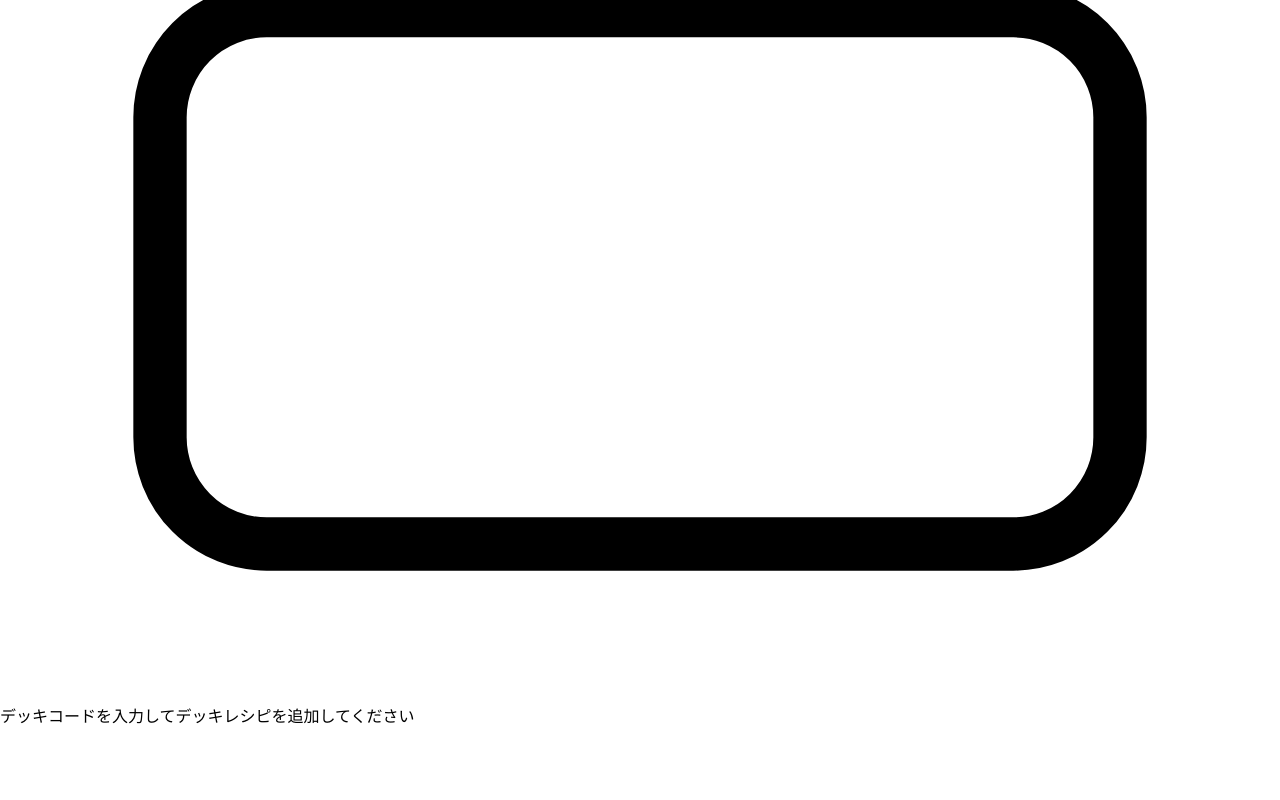
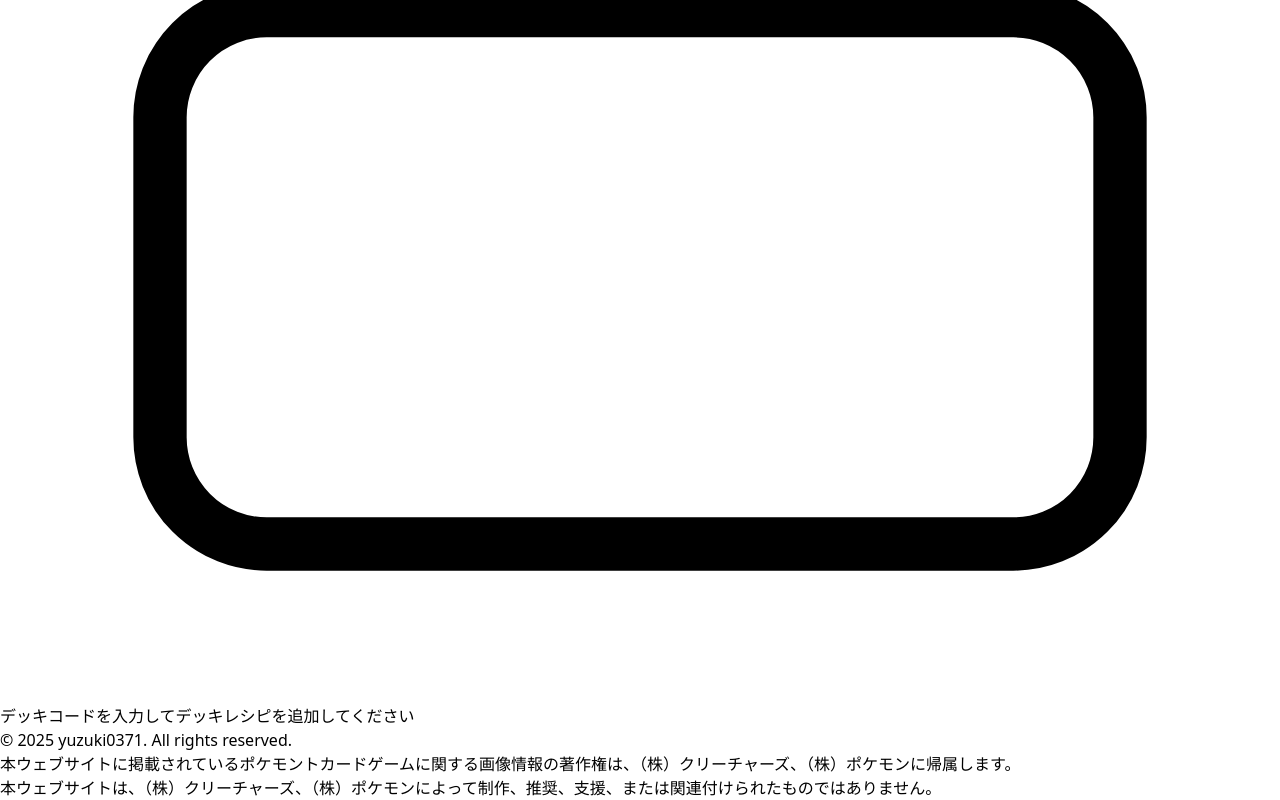
Before and after one commit to yuzuki0371/PokemonTCGJPDeckViewer, a React (Vite) app: page / in a window 1280 px wide. Shown: the part 720-1520 px from the top of the page. Before the commit the page ends 1448 px from the top, so only its background shows below. Built offline with nearby package versions, Linux system fonts and the light colour scheme.

Commit message:
✨ フッターを追加し、著作権情報を表示

```diff
--- a/src/App.tsx
+++ b/src/App.tsx
@@ -279,8 +279,8 @@ function App() {
   }, [enlargedImage])
 
   return (
-    <div className="min-h-screen bg-gradient-to-br from-blue-50 to-indigo-100 py-8">
-      <div className="container mx-auto px-4 max-w-7xl">
+    <div className="min-h-screen bg-gradient-to-br from-blue-50 to-indigo-100 flex flex-col">
+      <div className="container mx-auto px-4 max-w-7xl py-8 flex-grow">
         <div className="text-center mb-8">
           <h1 className="text-4xl font-bold text-gray-800 mb-2">
             ポケモンカード デッキビューアー
@@ -608,6 +608,21 @@ function App() {
           </div>
         )}
       </div>
+
+      {/* フッター */}
+      <footer className="bg-white border-t border-gray-200 mt-auto">
+        <div className="container mx-auto px-4 max-w-7xl py-3">
+          <div className="text-left">
+            <p className="text-sm text-gray-600">
+              © 2025 yuzuki0371. All rights reserved.
+            </p>
+            <p className="text-[10px] text-gray-500 mt-1">
+              本ウェブサイトに掲載されているポケモントカードゲームに関する画像情報の著作権は、（株）クリーチャーズ、（株）ポケモンに帰属します。<br />
+              本ウェブサイトは、（株）クリーチャーズ、（株）ポケモンによって制作、推奨、支援、または関連付けられたものではありません。
+            </p>
+          </div>
+        </div>
+      </footer>
     </div>
   )
 }
```
